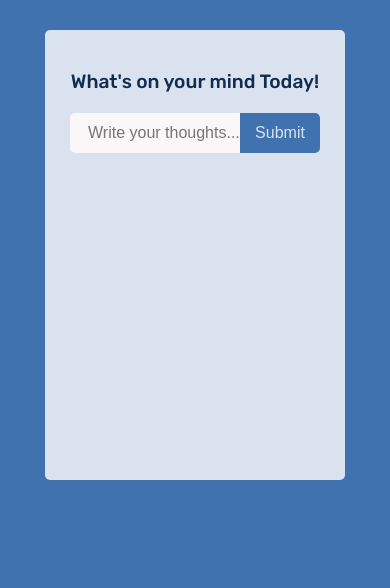
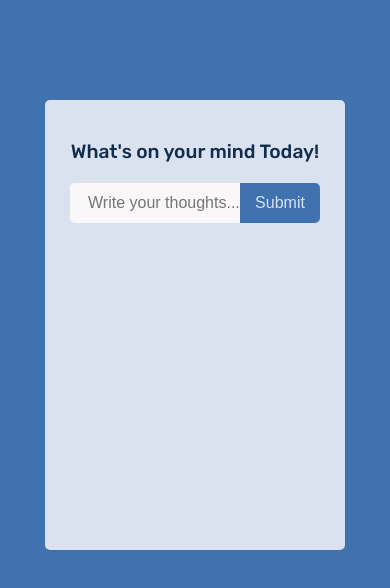
Before and after one commit to sunnyaditya07/to-do-list, a React (Vite) app: page / in a window 390 px wide. Shown: the top 588 px of the page. Built offline with nearby package versions, Linux system fonts and the light colour scheme.

Commit message:
changed css

```diff
--- a/src/index.css
+++ b/src/index.css
@@ -122,11 +122,11 @@ button {
   .app {
     width: 300px;
 
-    margin: 30px auto;
+    /* margin: 30px auto; */
   }
   .main-box {
     /* height: 450px; */
-    margin-bottom: -50px;
+    /* margin-bottom: -50px; */
   }
   input {
     width: 250px;
```
